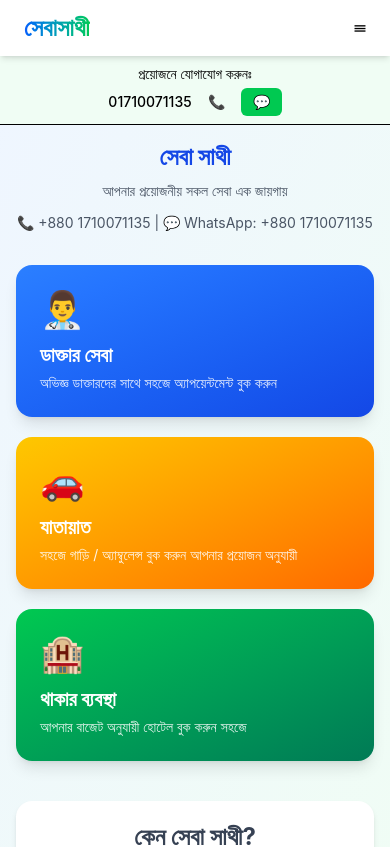
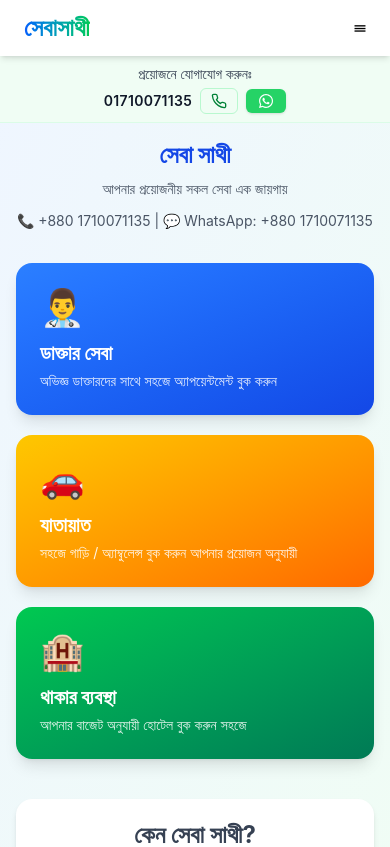
Before and after one commit to Tsharun25/shebasathi-next, a Next.js app: page / in a window 390 px wide. Shown: the top 847 px of the page. Built offline with nearby package versions, Linux system fonts and the light colour scheme.

Commit message:
mobile menu updated

```diff
--- a/app/layout.js
+++ b/app/layout.js
@@ -3,6 +3,8 @@
 import "./globals.css";
 import Navbar from "../components/Navbar";
 import { AuthProvider } from "../context/AuthContext";
+import { FaWhatsapp } from "react-icons/fa";
+import { FiPhone } from "react-icons/fi";
 
 export default function RootLayout({ children }) {
   return (
@@ -11,54 +13,39 @@ export default function RootLayout({ children }) {
         <AuthProvider>
           <Navbar />
           {/* ✅ CONTACT BAR (ADD HERE) */}
-          {/* <div className="bg-green-50 border-b py-2 px-3 text-sm flex flex-wrap items-center justify-center gap-2">
-            <span className="font-medium">
-              প্রয়োজনে যোগাযোগ করুনঃ 01710071135
+
+          <div className="bg-green-50 border-b border-green-100 py-2 px-3 text-sm">
+            <div className="max-w-7xl mx-auto flex flex-col sm:flex-row items-center justify-center gap-1 sm:gap-2">
+              {/* Text */}
+              <span className="font-medium text-gray-700">
+                প্রয়োজনে যোগাযোগ করুনঃ
+              </span>
+
+              {/* Number + Actions */}
+              <div className="flex items-center gap-2 flex-wrap justify-center">
+                <span className="font-semibold text-gray-900 tracking-wide">
+                  01710071135
                 </span>
 
                 <a
                   href="tel:+8801710071135"
-              className="flex items-center gap-1 px-2 py-1 rounded-md hover:bg-green-100 transition text-green-700 font-medium"
+                  className="flex items-center gap-1 px-2.5 py-1 rounded-md border border-green-200 text-green-700 hover:bg-green-100 transition-all duration-200"
                 >
-              📞 <span className="hidden sm:inline">Call</span>
+                  <FiPhone size={16} />
+                  <span className="hidden sm:inline">Call</span>
                 </a>
 
                 <a
                   href="https://wa.me/8801710071135"
                   target="_blank"
-              className="flex items-center gap-1 px-3 py-1 rounded-md bg-green-500 text-white hover:bg-green-600 transition font-medium"
+                  rel="noopener noreferrer"
+                  className="flex items-center gap-1 px-3 py-1 rounded-md bg-[#25D366] text-white hover:bg-[#1ebe5d] transition-all duration-200 shadow-sm hover:shadow-md"
                 >
-              💬 <span className="hidden sm:inline">WhatsApp</span>
-            </a>
-          </div> */}
-
-          <div className="bg-green-50 border-b py-2 px-3 text-sm flex flex-col sm:flex-row items-center justify-center gap-1 sm:gap-2">
-
-  {/* Top text */}
-  <span className="font-medium">
-    প্রয়োজনে যোগাযোগ করুনঃ
-  </span>
-
-  {/* Bottom group (number + icons) */}
-  <div className="flex items-center gap-2">
-    <span className="font-medium">01710071135</span>
-
-    <a
-      href="tel:+8801710071135"
-      className="flex items-center gap-1 px-2 py-1 rounded-md hover:bg-green-100 transition text-green-700 font-medium"
-    >
-      📞 <span className="hidden sm:inline">Call</span>
-    </a>
-
-    <a
-      href="https://wa.me/8801710071135"
-      target="_blank"
-      className="flex items-center gap-1 px-3 py-1 rounded-md bg-green-500 text-white hover:bg-green-600 transition font-medium"
-    >
-      💬 <span className="hidden sm:inline">WhatsApp</span>
+                  <FaWhatsapp size={16} />
+                  <span className="hidden sm:inline">WhatsApp</span>
                 </a>
               </div>
-
+            </div>
           </div>
 
           {children}
--- a/package.json
+++ b/package.json
@@ -14,7 +14,8 @@
     "next": "16.1.4",
     "react": "19.2.3",
     "react-dom": "19.2.3",
-    "react-hot-toast": "^2.6.0"
+    "react-hot-toast": "^2.6.0",
+    "react-icons": "^5.6.0"
   },
   "devDependencies": {
     "@tailwindcss/postcss": "^4.2.2",
```
Also changed, not shown: 1 other file (tests, documents, lock files or other folders). Lines whose indentation alone changed are shown as unchanged.
